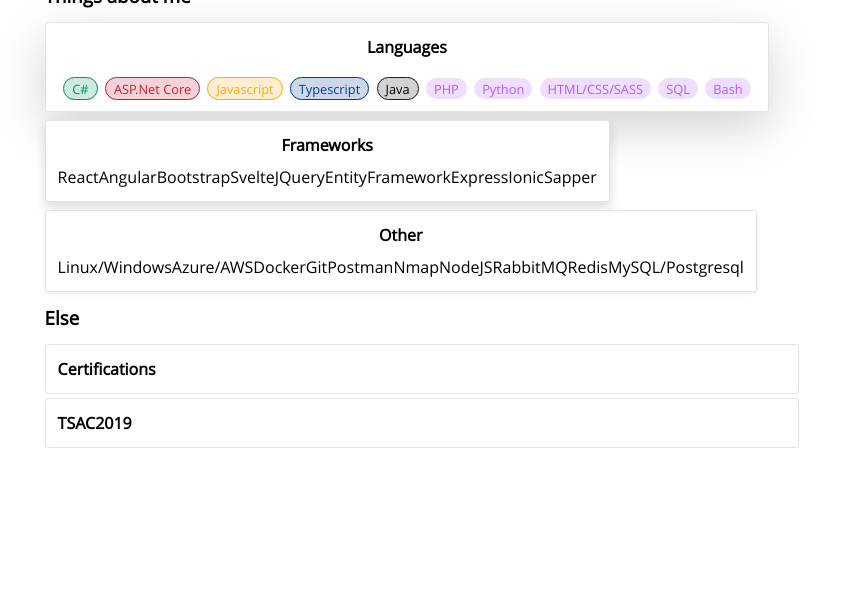
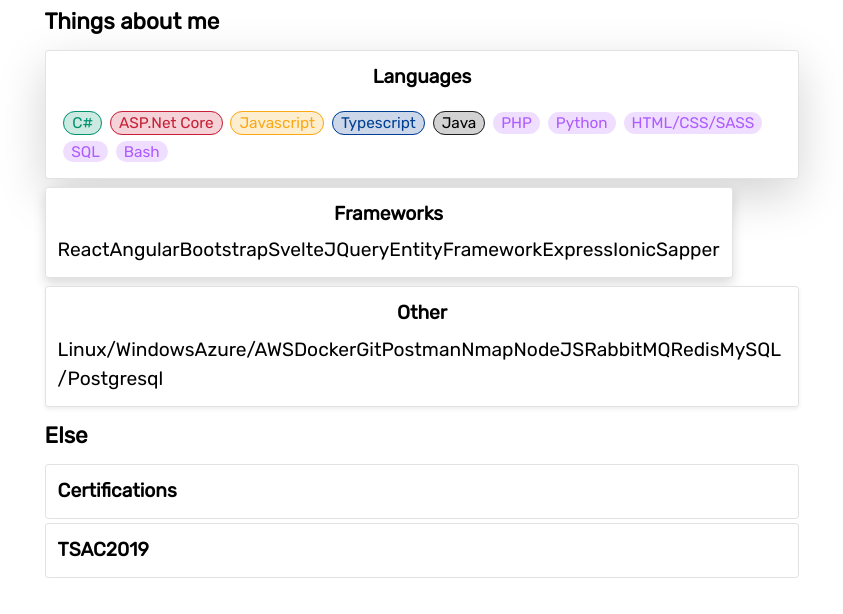
Before and after one commit to simone98dm/gruff-css, a website: page demo.html in a window 1280 px wide. Shown: the part 202-816 px from the top of the page, without its empty margins (218-1061 px from the left). Drawn offline with nearby package versions, Linux system fonts and the light colour scheme; files that its build step writes are made by us from their sources.

Commit message:
Change font

```diff
--- a/src/base.scss
+++ b/src/base.scss
@@ -8,12 +8,7 @@
 @import "list";
 @import "tag";
 
-@font-face {
-  font-family: 'Product Sans';
-  font-style: normal;
-  font-weight: 400;
-  src: local('Open Sans'), local('OpenSans'), url(https://fonts.gstatic.com/s/productsans/v5/HYvgU2fE2nRJvZ5JFAumwegdm0LZdjqr5-oayXSOefg.woff2) format('woff2');
-}
+@import url("https://fonts.googleapis.com/css2?family=Rubik&display=swap");
 
 * {
   box-sizing: border-box;
@@ -32,11 +27,9 @@
   color: $textDark;
   padding: 2rem;
   border-radius: 6px;
-  // font-family: -apple-system, system-ui, BlinkMacSystemFont,  "Segoe UI", Roboto,
-  //   "Helvetica Neue", sans-serif;
-  font-family: "Product Sans", "Segoe UI", Roboto, "Helvetica Neue", sans-serif;
+  font-family: "Rubik", "Segoe UI", Roboto, "Helvetica Neue", sans-serif;
   line-height: 1.5;
-  // font-size: 1.03rem;
+  font-size: 1.2rem;
   overflow-x: hidden;
   text-rendering: optimizeLegibility;
   word-break: break-word;
```
